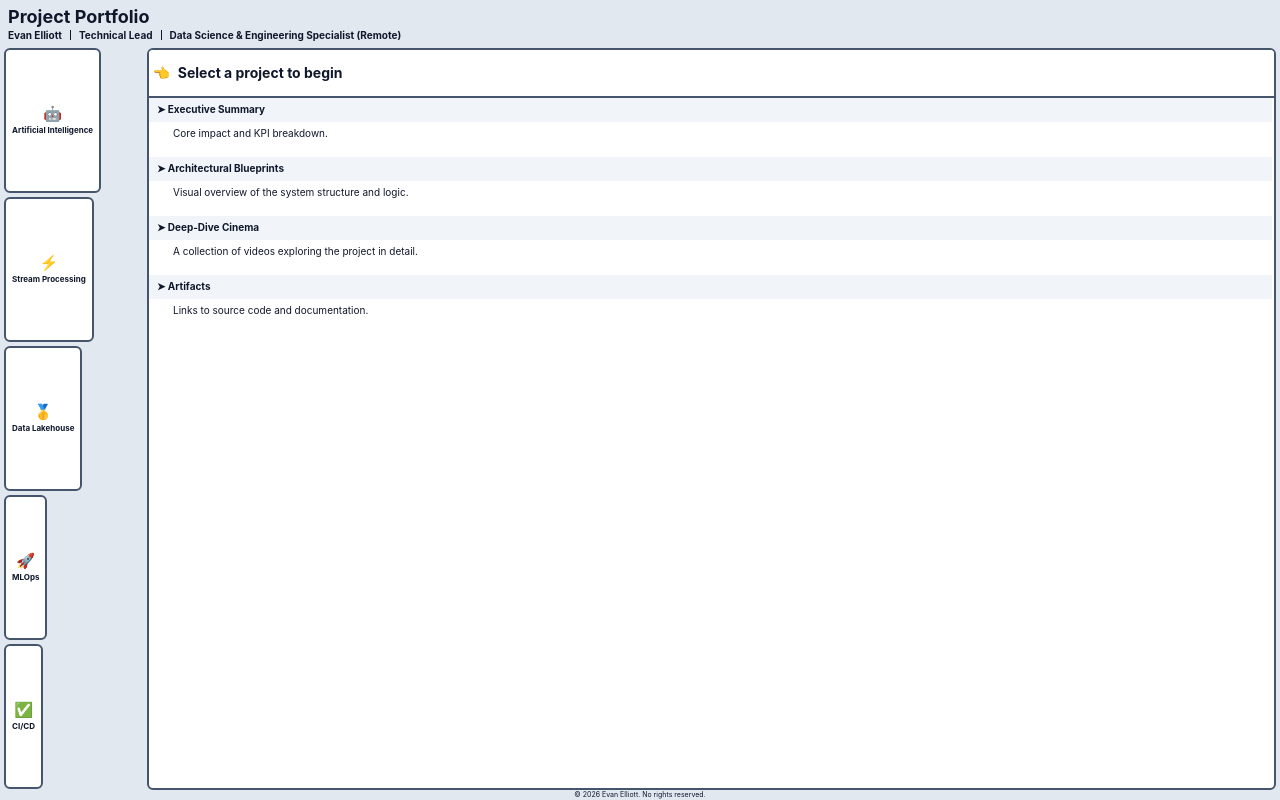
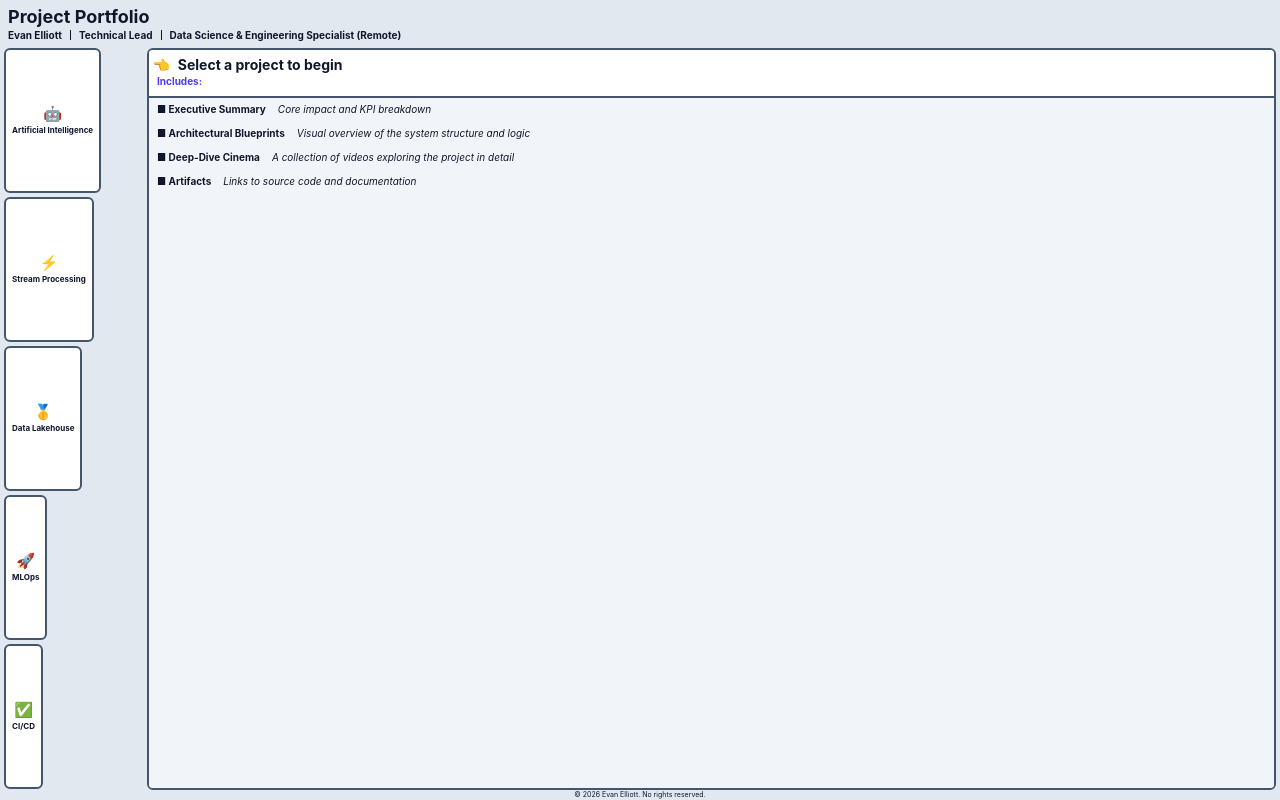
Before and after one commit to evanelliott/portfolio, a Vue app: page / in a window 1280 px wide. Built offline with nearby package versions, Linux system fonts and the light colour scheme.

Commit message:
Layout developments

```diff
--- a/src/components/MarkdownView.vue
+++ b/src/components/MarkdownView.vue
@@ -88,12 +88,12 @@ const endPan = () => isPanning.value = false;
     <!-- 2. SCROLLABLE VIEWPORT -->
     <!-- This is the container that allows sticky headers to work -->
     <main class="flex-1 overflow-y-auto overflow-x-hidden scroll-smooth h-full">
-      <div class="mx-auto px-0 pb-0 space-y-16">
+      <div class="mx-auto px-0 pb-0 space-y-16 text-[10px]">
 
         <!-- EXECUTIVE SUMMARY -->
         <div class="grid grid-cols-1 md:grid-cols-1 gap-4 pt-0">
-          <div class="sticky top-0 z-20 bg-slate-100 mt-0 py-1 mr-2 flex items-center gap-4 border-b border-slate-100">
-            <h4 class="px-2 text-[10px] font-bold">➤ Executive Summary</h4>
+          <div class="sticky top-0 z-20 bg-slate-100 py-1 mr-0.5 flex items-center gap-3 border-b border-slate-100">
+            <h4 class="pl-2 font-bold">■ Executive Summary</h4><i>Core impact and KPI breakdown</i>
           </div>
 
           <div class="px-6 space-x-3">
@@ -145,30 +145,30 @@ const endPan = () => isPanning.value = false;
         <!-- 2. ARCHITECTURAL BLUEPRINT (MODIFIED SECTION) -->
         <section class="mt-0 bg-slate-000 space-y-8">
           <!-- Sticky Section Header -->
-          <div class="sticky top-0 z-20 bg-slate-100 mt-0 py-1 mr-2 flex items-center gap-4 border-b border-slate-100">
-            <h4 class="px-2 text-[10px] font-bold">➤ Architectural Blueprints</h4>
+          <div class="sticky top-0 z-20 bg-slate-100 py-1 mr-0.5 flex items-center gap-3 border-b border-slate-100">
+            <h4 class="pl-2 font-bold">■ Architectural Blueprints</h4><i>Visual overview of the system structure and logic</i>
           </div>
 
-          <div class="px-6">
-            <div class="grid grid-cols-2 md:grid-cols-4 gap-4 px-12">
+          <div class="px-8">
+            <div class="grid grid-cols-4 md:grid-cols-4 gap-4 px-0">
               <!-- Mandatory System Architecture -->
-              <div class="group relative cursor-pointer aspect-video rounded-lg border border-slate-200 overflow-hidden bg-slate-50"
+              <div class="group relative cursor-pointer aspect-square rounded-lg border border-slate-200 overflow-hidden bg-slate-50"
                    @click="openFullscreen(project.systemArchitectureUrl, 'System Architecture')">
                 <img :src="project.systemArchitectureUrl" class="w-full h-full object-cover">
                 <!-- Static Dark Overlay & Title -->
-                <div class="absolute inset-0 bg-slate-900/40 flex items-center justify-center">
-                  <span class="text-white text-[8px] font-bold text-center px-2">System Architecture</span>
+                <div class="absolute inset-0 bg-slate-900/50 flex items-center justify-center">
+                  <span class="text-white text-[10px] font-bold text-center px-2">System Architecture</span>
                 </div>
               </div>
 
               <!-- Additional Diagrams -->
               <div v-for="diag in project.additionalDiagrams" :key="diag.name"
-                   class="group relative cursor-pointer aspect-video rounded-lg border border-slate-200 overflow-hidden bg-slate-50"
+                   class="group relative cursor-pointer aspect-square rounded-lg border border-slate-200 overflow-hidden bg-slate-50"
                    @click="openFullscreen(diag.url, diag.name)">
                 <img :src="diag.url" class="w-full h-full object-cover">
                 <!-- Static Dark Overlay & Title -->
-                <div class="absolute inset-0 bg-slate-900/40 flex items-center justify-center">
-                  <span class="text-white text-[8px] font-bold text-center px-2">{{ diag.name }}</span>
+                <div class="absolute inset-0 bg-slate-900/50 flex items-center justify-center">
+                  <span class="text-white text-[10px] font-bold text-center px-2">{{ diag.name }}</span>
                 </div>
               </div>
             </div>
@@ -178,8 +178,8 @@ const endPan = () => isPanning.value = false;
 
         <!-- 3. IMPLEMENTATION CINEMA -->
         <section v-if="project.videos?.length" class="mt-0 pb-0 space-y-2">
-          <div class="sticky top-0 z-20 bg-slate-100 py-1 mr-2 flex items-center gap-4 border-b border-slate-100">
-            <h4 class="px-2 text-[10px] font-bold">➤ Deep-Dive Cinema</h4>
+          <div class="sticky top-0 z-20 bg-slate-100 py-1 mr-0.5 flex items-center gap-3 border-b border-slate-100">
+            <h4 class="pl-2 font-bold">■ Deep-Dive Cinema</h4><i>A collection of videos exploring the project in detail</i>
           </div>
 
           <div class="px-12 space-y-2">
@@ -230,8 +230,8 @@ const endPan = () => isPanning.value = false;
 
         <!-- 4. ARTIFACTS -->
         <footer v-if="project.artifacts" class="pt-0">
-          <div class="sticky top-0 z-20 bg-slate-100 mt-0 py-1 mr-2 flex items-center gap-4 border-b border-slate-100">
-            <h4 class="px-2 text-[10px] font-bold">➤ Artifacts</h4>
+          <div class="sticky top-0 z-20 bg-slate-100 py-1 mr-0.5 flex items-center gap-3 border-b border-slate-100">
+            <h4 class="pl-2 font-bold">■ Artifacts</h4><i>Links to source code and documentation</i>
           </div>
           <div class="bg-slate-100 p-6 flex flex-col md:flex-row justify-between items-center gap-4 shadow-2xl shadow-indigo-200">
             <!-- <div class="text-center md:text-left space-y-1"> -->
--- a/src/views/PortfolioHome.vue
+++ b/src/views/PortfolioHome.vue
@@ -28,50 +28,47 @@ const activeProject = computed(() =>
       <!-- This stays at the top and does not scroll -->
       <header class="z-30 bg-white border-b-2 border-slate-600 px-2 h-12 flex justify-start items-center w-full">
         <div class="flex items-baseline gap-3 py-4 min-w-0">
-          <div>
+          <div class="space-y-0.5">
             <h4 class="text-sm font-bold leading-none">
               <span class="pointing-finger">👈</span> Select a project to begin
             </h4>
-            <!-- <p class="text-[10px] text-indigo-600 font-bold mt-0">Includes:</p> -->
+            <p class="text-[10px] text-indigo-600 font-bold mt-0">Includes:</p>
           </div>
         </div>
       </header>
 
       <!-- 2. SCROLLABLE VIEWPORT -->
       <!-- This is the container that allows sticky headers to work -->
-      <main class="flex-1 overflow-y-auto overflow-x-hidden scroll-smooth h-full w-full">
-        <div class="mx-auto px-0 pb-0 space-y-4">
+      <main class="flex-1 overflow-y-auto overflow-x-hidden scroll-smooth h-full w-full bg-slate-100">
+        <div class="mx-auto px-0 pb-0 space-y-0 text-[10px]">
 
           <!-- EXECUTIVE SUMMARY -->
           <section class="mt-0 pb-0 space-y-1">
-            <div class="sticky top-0 z-20 bg-slate-100 py-1 mr-0.5 flex items-center gap-4 border-b border-slate-100">
-              <h4 class="px-2 text-[10px] font-bold">➤ Executive Summary</h4>
+            <div class="sticky top-0 z-20 bg-slate-100 py-1 mr-0.5 flex items-center gap-3 border-b border-slate-100">
+              <h4 class="pl-2 font-bold">■ Executive Summary</h4><i>Core impact and KPI breakdown</i>
             </div>
-            <p class="text-[10px] px-6">Core impact and KPI breakdown.</p>
+
           </section>
 
           <!-- 2. ARCHITECTURAL BLUEPRINT -->
           <section class="mt-0 pb-0 space-y-1">
-            <div class="sticky top-0 z-20 bg-slate-100 py-1 mr-0.5 flex items-center gap-4 border-b border-slate-100">
-              <h4 class="px-2 text-[10px] font-bold">➤ Architectural Blueprints</h4>
+            <div class="sticky top-0 z-20 bg-slate-100 py-1 mr-0.5 flex items-center gap-3 border-b border-slate-100">
+              <h4 class="pl-2 font-bold">■ Architectural Blueprints</h4><i>Visual overview of the system structure and logic</i>
             </div>
-            <p class="text-[10px] px-6">Visual overview of the system structure and logic.</p>
           </section>
 
           <!-- 3. IMPLEMENTATION CINEMA -->
           <section class="mt-0 pb-0 space-y-1">
-            <div class="sticky top-0 z-20 bg-slate-100 py-1 mr-0.5 flex items-center gap-4 border-b border-slate-100">
-              <h4 class="px-2 text-[10px] font-bold">➤ Deep-Dive Cinema</h4>
+            <div class="sticky top-0 z-20 bg-slate-100 py-1 mr-0.5 flex items-center gap-3 border-b border-slate-100">
+              <h4 class="pl-2 font-bold">■ Deep-Dive Cinema</h4><i>A collection of videos exploring the project in detail</i>
             </div>
-            <p class="text-[10px] px-6">A collection of videos exploring the project in detail.</p>
           </section>
 
           <!-- 4. ARTIFACTS -->
           <section class="mt-0 pb-0 space-y-1">
-            <div class="sticky top-0 z-20 bg-slate-100 py-1 mr-0.5 flex items-center gap-4 border-b border-slate-100">
-              <h4 class="px-2 text-[10px] font-bold">➤ Artifacts</h4>
+            <div class="sticky top-0 z-20 bg-slate-100 py-1 mr-0.5 flex items-center gap-3 border-b border-slate-100">
+              <h4 class="pl-2 font-bold">■ Artifacts</h4><i>Links to source code and documentation</i>
             </div>
-            <p class="text-[10px] px-6">Links to source code and documentation.</p>
           </section>
         </div>
       </main>
```
